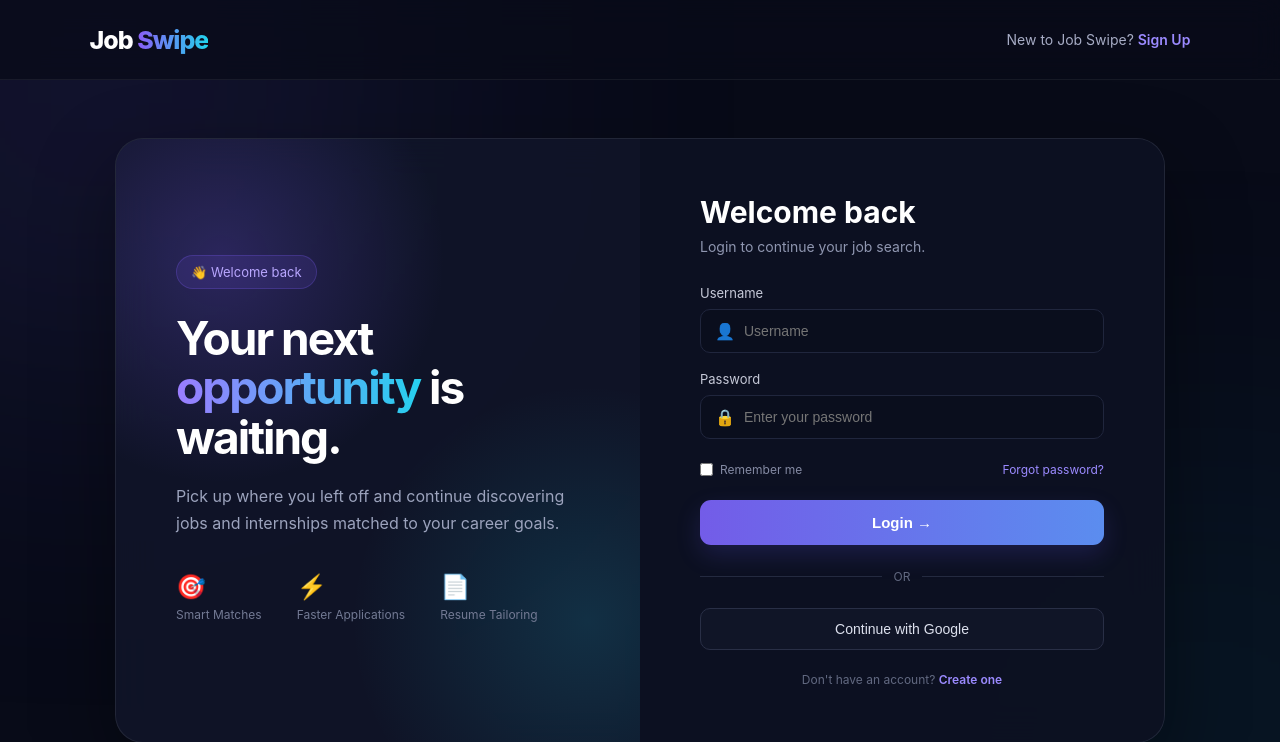
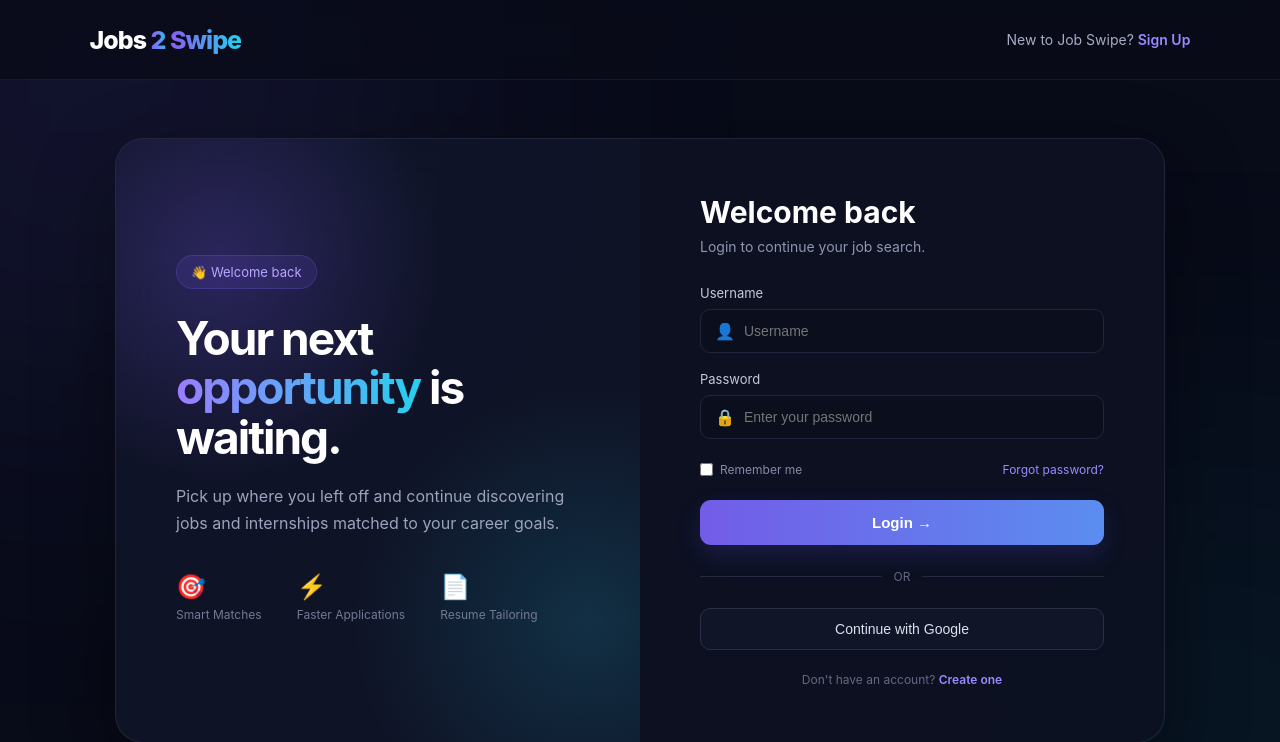
Before and after one commit to Avneesh-shrivastava/InternsRizz, a Django app: page /login-view/ in a window 1280 px wide. Shown: the top 742 px of the page. Run offline with Django 5.2, Linux system fonts and the light colour scheme.

Commit message:
Update login.html

```diff
--- a/interns_app/templates/login.html
+++ b/interns_app/templates/login.html
@@ -101,6 +101,10 @@
             background-clip: text;
 
             -webkit-text-fill-color: transparent;
+        }
+
+        .logo span span span {
+            color : cyan
         }
 
         .signup-link {
@@ -545,7 +549,7 @@
     <nav class="navbar">
 
         <div class="logo">
-            Job <span>Swipe</span>
+            Jobs <span>2 </span><span>Swipe</span>
         </div>
 
         <a href="/signup-view" class="signup-link">
```
